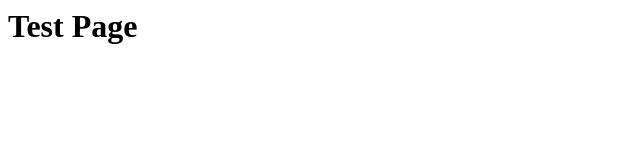
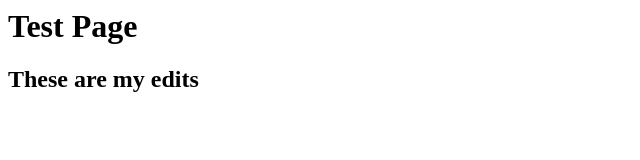
Before and after one commit to StuartPetty/test, a plain HTML site: page index.html in a window 1280 px wide. Shown: the whole page, without its empty margins (0-640 px from the left). Drawn offline with Linux system fonts and the light colour scheme.

Commit message:
added h2

```diff
--- a/index.html
+++ b/index.html
@@ -1 +1,2 @@
 <h1>Test Page</h1>
+<h2>These are my edits</h2>
```
